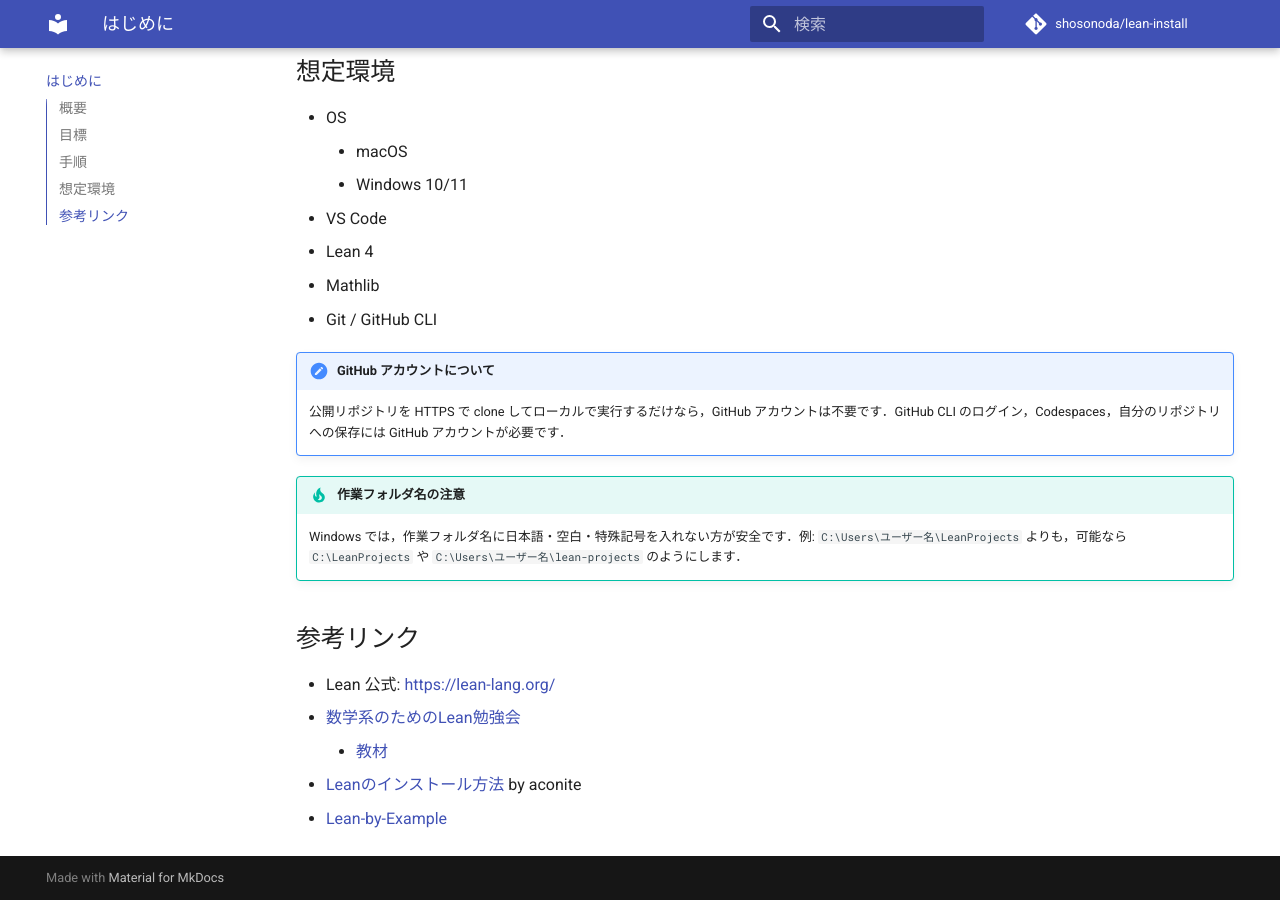
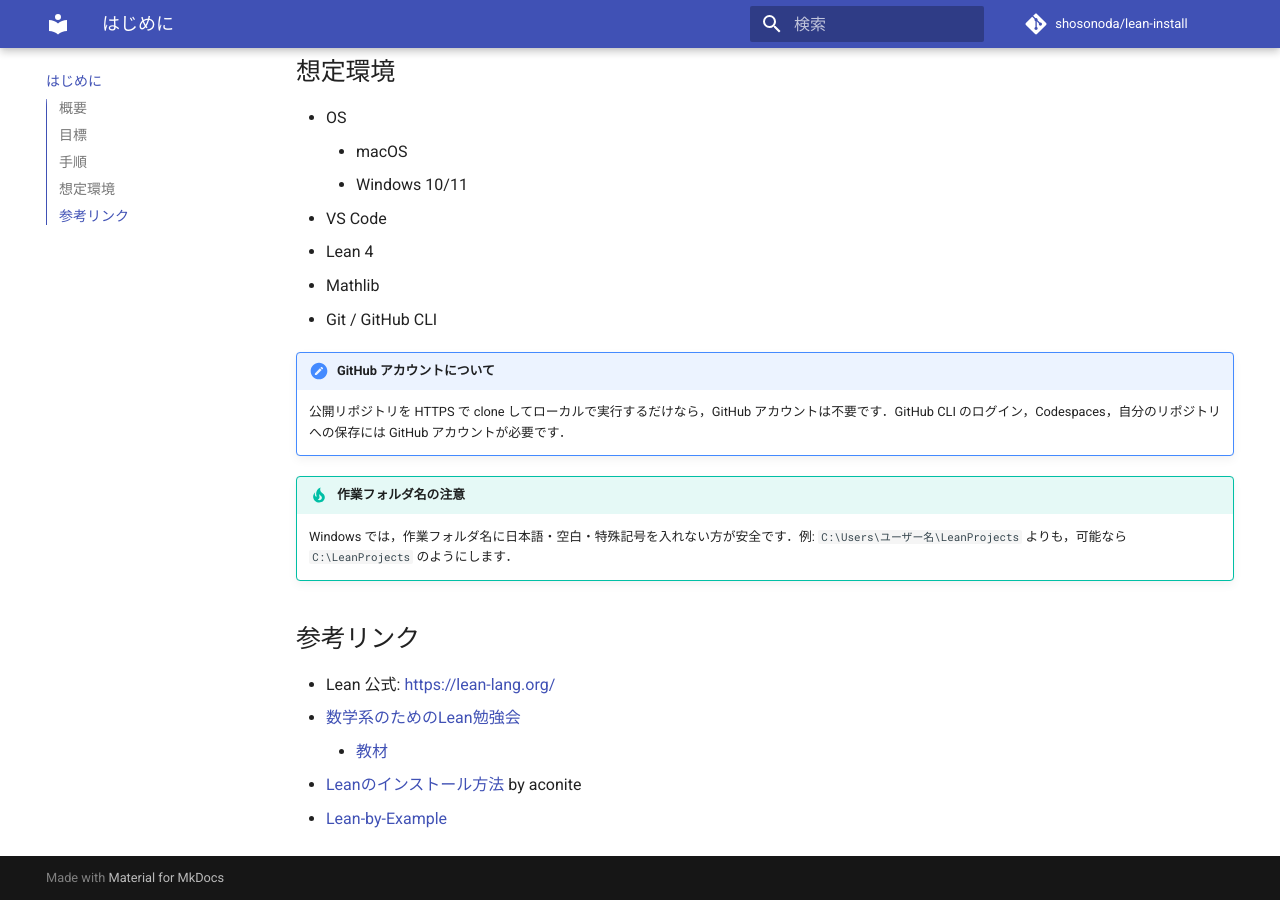
Before and after one commit to shosonoda/lean-install, an MkDocs documentation site: the page built from docs/index.md, in a window 1280 px wide and 900 px high, scrolled down 2006 px. Built offline with MkDocs 1.6.1 and Material for MkDocs 9.7.7, drawn with Linux system fonts in a browser that asks for light colours; comment, search, counter and statistics services are not loaded.

Commit message:
Sync public docs from lean-install-dev (4877d06)

```diff
--- a/docs/index.md
+++ b/docs/index.md
@@ -78,7 +78,7 @@
     公開リポジトリを HTTPS で clone してローカルで実行するだけなら，GitHub アカウントは不要です．GitHub CLI のログイン，Codespaces，自分のリポジトリへの保存には GitHub アカウントが必要です．
 
 !!! tip "作業フォルダ名の注意"
-    Windows では，作業フォルダ名に日本語・空白・特殊記号を入れない方が安全です．例: `C:\Users\ユーザー名\LeanProjects` よりも，可能なら `C:\LeanProjects` や `C:\Users\ユーザー名\lean-projects` のようにします．
+    Windows では，作業フォルダ名に日本語・空白・特殊記号を入れない方が安全です．例: `C:\Users\ユーザー名\LeanProjects` よりも，可能なら `C:\LeanProjects` のようにします．
 
 ## 参考リンク
 
```
